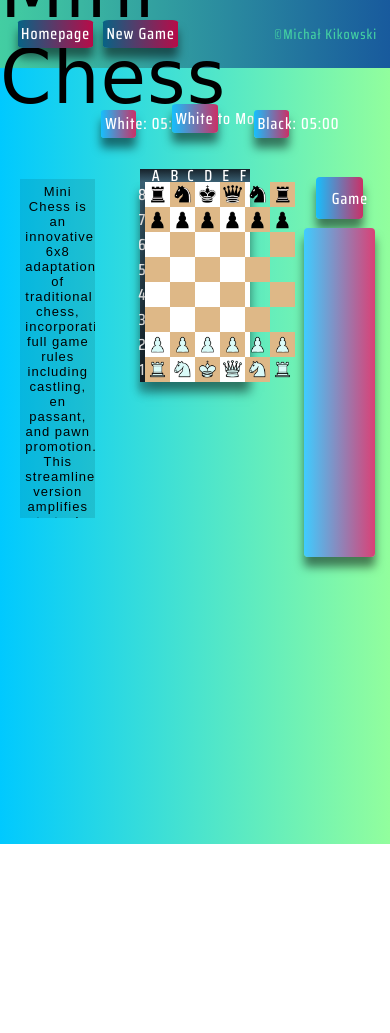
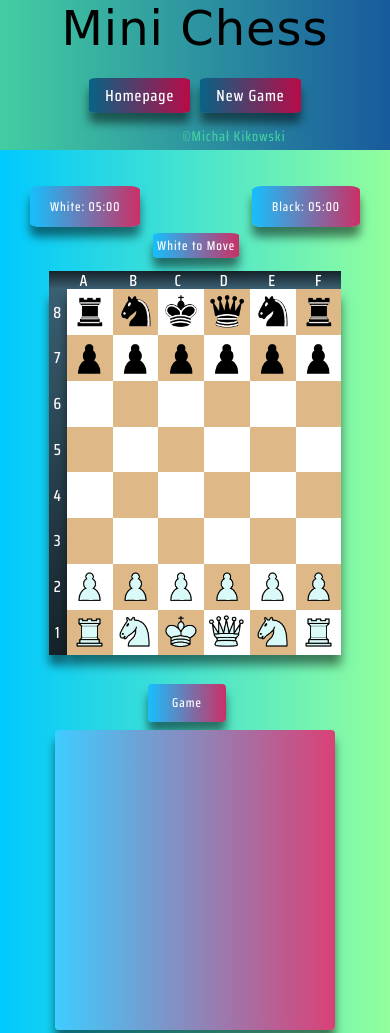
Before and after one commit to Safkiar/2-minichess-03.2024, a plain HTML site: page index.html in a window 390 px wide. Shown: the top 1033 px of the page. Before the commit the page ends 844 px from the top, so only its background shows below. Drawn offline with Linux system fonts and the light colour scheme; a web font is replaced by a local one.

Commit message:
mobile version

```diff
--- a/index.css
+++ b/index.css
@@ -16,6 +16,7 @@ body {
   background: linear-gradient(to right, #43cea2, #185a9d);
   width: 100%;
   height: 8%;
+  min-height: 60px;
   display: flex;
   justify-content: space-around;
   align-items: center;
@@ -32,6 +33,7 @@ body {
 .secondHeading {
   width: 100%;
   height: 12%;
+  min-height: 100px;
   display: flex;
   justify-content: space-between;
   align-items: center;
@@ -238,7 +240,7 @@ body {
   flex-direction: column;
   align-items: center;
   justify-content: space-around;
-  width: 4%;
+  min-width: 18px;
   flex-grow: 0;
   flex-shrink: 0;
   color: white;
@@ -251,7 +253,7 @@ body {
   flex-direction: row;
   align-items: center;
   justify-content: space-around;
-  height: 2%;
+  min-height: 18px;
   width: 100%;
   position: relative;
   color: white;
@@ -352,6 +354,7 @@ main .R2:nth-child(2n),
   padding: 1vh 4vw;
   margin: 1vh 1vw;
   width: 15%;
+  margin-right: 20px;
 }
 
 .changelog {
@@ -359,7 +362,7 @@ main .R2:nth-child(2n),
   overflow-x: hidden; /* Enables horizontal scrolling */
   overflow-y: auto; /* Disables vertical scrolling */
   font-size: 13px;
-  width: 70%;
+  width: 90%;
   height: 50%;
   z-index: 10;
   box-shadow: 0 10px 10px rgba(0, 0, 0, 0.5);
@@ -371,6 +374,7 @@ main .R2:nth-child(2n),
   justify-content: flex-start;
   flex-direction: column;
   text-align: left;
+  margin-right: 20px;
 }
 
 .changelog p {
@@ -455,3 +459,107 @@ main .R2:nth-child(2n),
 .display {
   display: block;
 }
+
+@media (max-width: 1100px) {
+  .timerwhite {
+    padding: 10px 20px;
+    margin-left: 18%;
+    font-size: 0.8rem;
+  }
+
+  .timerblack {
+    padding: 10px 20px;
+    margin-right: 18%;
+    font-size: 0.8rem;
+  }
+
+  .responsive {
+    font-size: 0.8rem;
+  }
+
+  .round {
+    font-size: 0.8rem;
+    margin-right: 20px;
+  }
+
+  .changelog {
+    font-size: 0.8rem;
+    width: 90%;
+    margin-right: 20px;
+  }
+  .thirdColumn {
+    margin-top: 60px;
+  }
+
+  .description {
+    margin-top: 60px;
+  }
+}
+
+@media (max-width: 1000px) {
+  .Headcontainer {
+    margin-top: 70px;
+  }
+
+  .firstbutton {
+    width: auto;
+    padding: 0.3rem 1rem;
+  }
+
+  .minichess {
+    top: 0;
+    font-size: 3rem;
+  }
+  .firstHeading {
+    height: 150px;
+    flex-direction: column;
+  }
+  .timerwhite {
+    padding: 10px 20px;
+    margin-left: 30px;
+    width: auto;
+    font-size: 0.8rem;
+  }
+
+  .timerblack {
+    padding: 10px 20px;
+    margin-right: 30px;
+    font-size: 0.8rem;
+    width: auto;
+  }
+
+  .responsive {
+    font-size: 0.8rem;
+    width: auto;
+    margin-top: 90px;
+  }
+
+  .thirdHeading {
+    flex-direction: column;
+  }
+
+  .firstColumn {
+    order: 3;
+    width: 100%;
+  }
+
+  .description {
+    margin: 10px auto;
+    height: auto;
+  }
+  .secondColumn {
+    order: 1;
+    width: 75%;
+    height: auto;
+    margin-top: 20px;
+  }
+  .thirdColumn {
+    order: 2;
+    width: 80%;
+    margin-top: 20px;
+  }
+  .changelog {
+    height: 300px;
+    margin: 0;
+  }
+}
```
